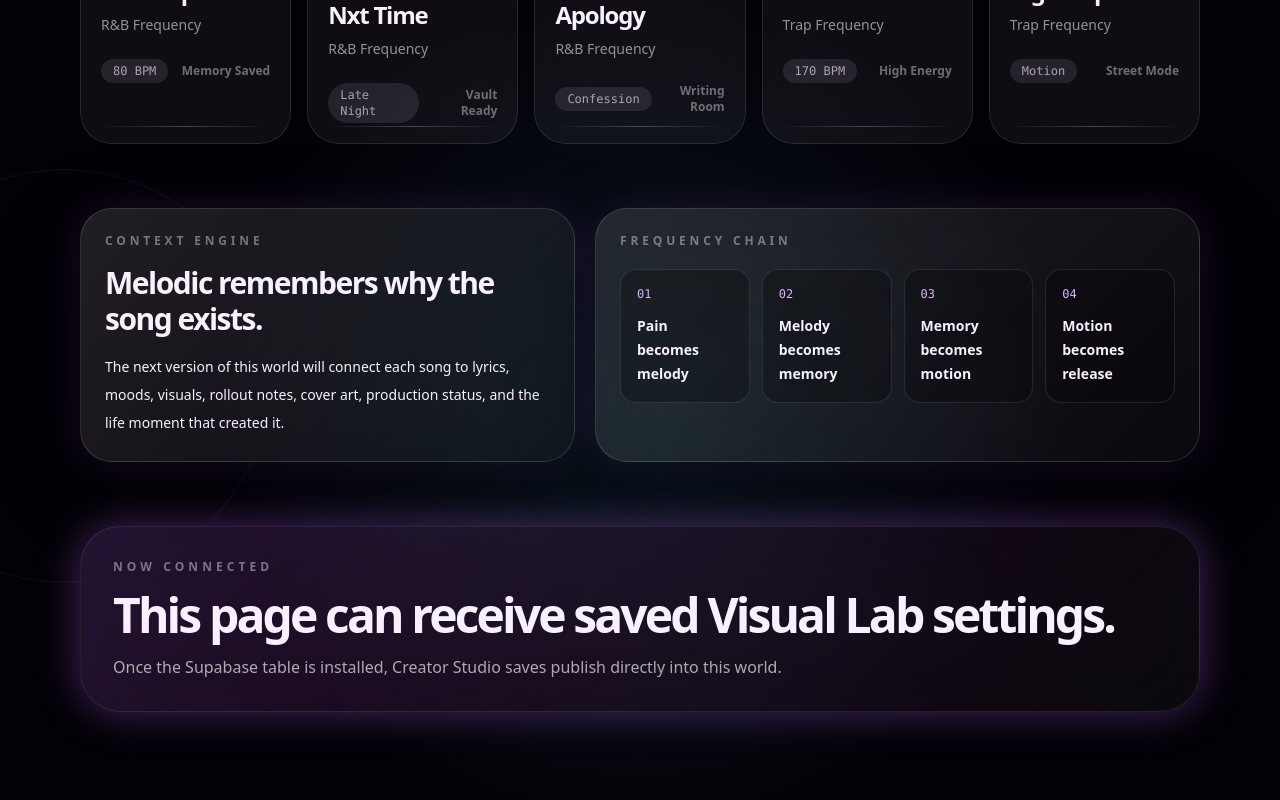
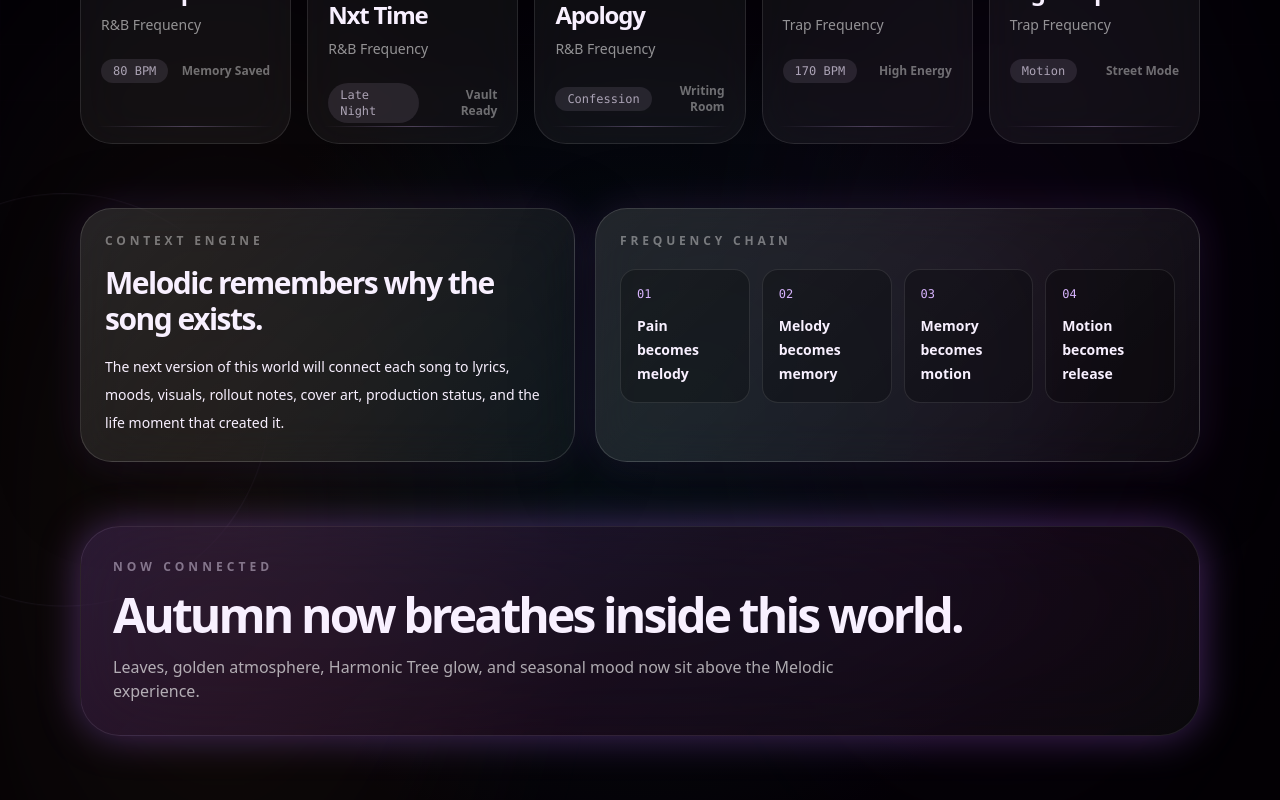
Before and after one commit to thatsmelodic/harmonic-os, a Next.js app: page /worlds/melodic in a window 1280 px wide. Shown: the part 1356-2156 px from the top of the page. Built offline with nearby package versions, Linux system fonts and the light colour scheme; no server answers; the database is empty.

Commit message:
Add Autumn Season Atmosphere to Melodic world

```diff
--- a/components/worlds/MelodicWorldExperience.tsx
+++ b/components/worlds/MelodicWorldExperience.tsx
@@ -1,6 +1,7 @@
 import Link from 'next/link';
 import { melodicWorldVisualDefaults, type MelodicWorldVisualState } from '@/lib/melodic-visuals';
 import { MelodicVisualizer } from '@/components/worlds/MelodicVisualizer';
+import { SeasonAtmosphere } from '@/components/seasons/SeasonAtmosphere';
 
 const tracks = [
   { title: 'Lift U Up', type: 'R&B Frequency', bpm: '80 BPM', status: 'Memory Saved' },
@@ -20,6 +21,7 @@ const memoryNodes = [
 export function MelodicWorldExperience({ visualState = melodicWorldVisualDefaults }: { visualState?: MelodicWorldVisualState }) {
   return (
     <main className="melodic-world relative isolate min-h-screen overflow-hidden pb-28">
+      <SeasonAtmosphere season="autumn" intensity={0.72} />
       <div className="melodic-aurora absolute inset-0 -z-30" />
       <div className="frequency-grid absolute inset-0 -z-20 opacity-50" />
       <div className="melodic-ripple melodic-ripple-one" />
@@ -118,9 +120,9 @@ export function MelodicWorldExperience({ visualState = melodicWorldVisualDefault
       <section className="harmonic-container py-8">
         <div className="rounded-[2.5rem] border border-purple-200/10 bg-[linear-gradient(135deg,rgba(183,108,255,.18),rgba(255,79,216,.08),rgba(255,255,255,.035))] p-6 shadow-purple-glow backdrop-blur-2xl sm:p-8">
           <p className="text-xs font-black uppercase tracking-[.34em] text-purple-100/45">Now Connected</p>
-          <h2 className="mt-4 text-3xl font-black tracking-[-.06em] sm:text-5xl">This page can receive saved Visual Lab settings.</h2>
+          <h2 className="mt-4 text-3xl font-black tracking-[-.06em] sm:text-5xl">Autumn now breathes inside this world.</h2>
           <p className="mt-4 max-w-3xl text-sm leading-7 text-white/65 sm:text-base">
-            Once the Supabase table is installed, Creator Studio saves publish directly into this world.
+            Leaves, golden atmosphere, Harmonic Tree glow, and seasonal mood now sit above the Melodic experience.
           </p>
         </div>
       </section>
```
